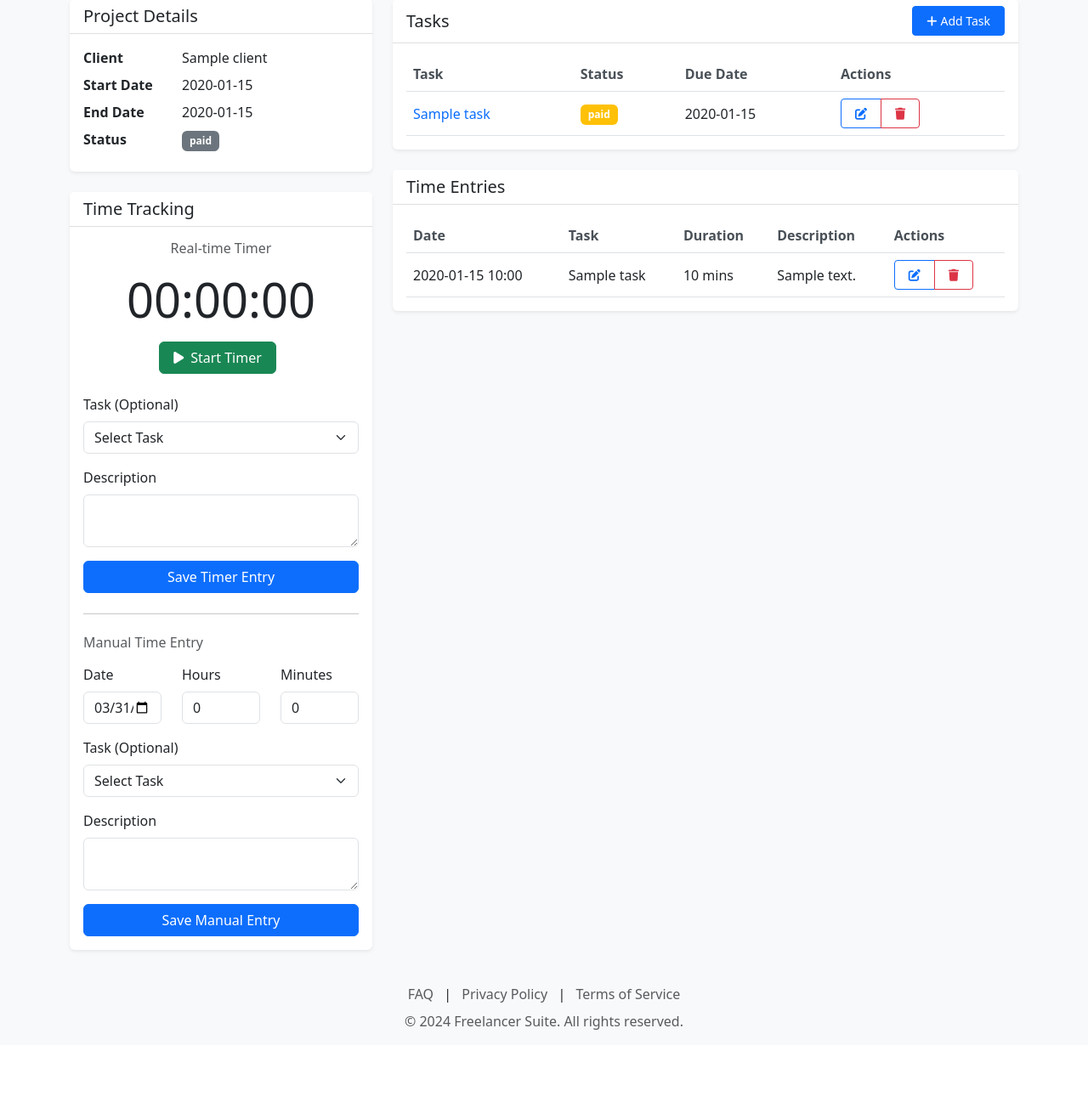
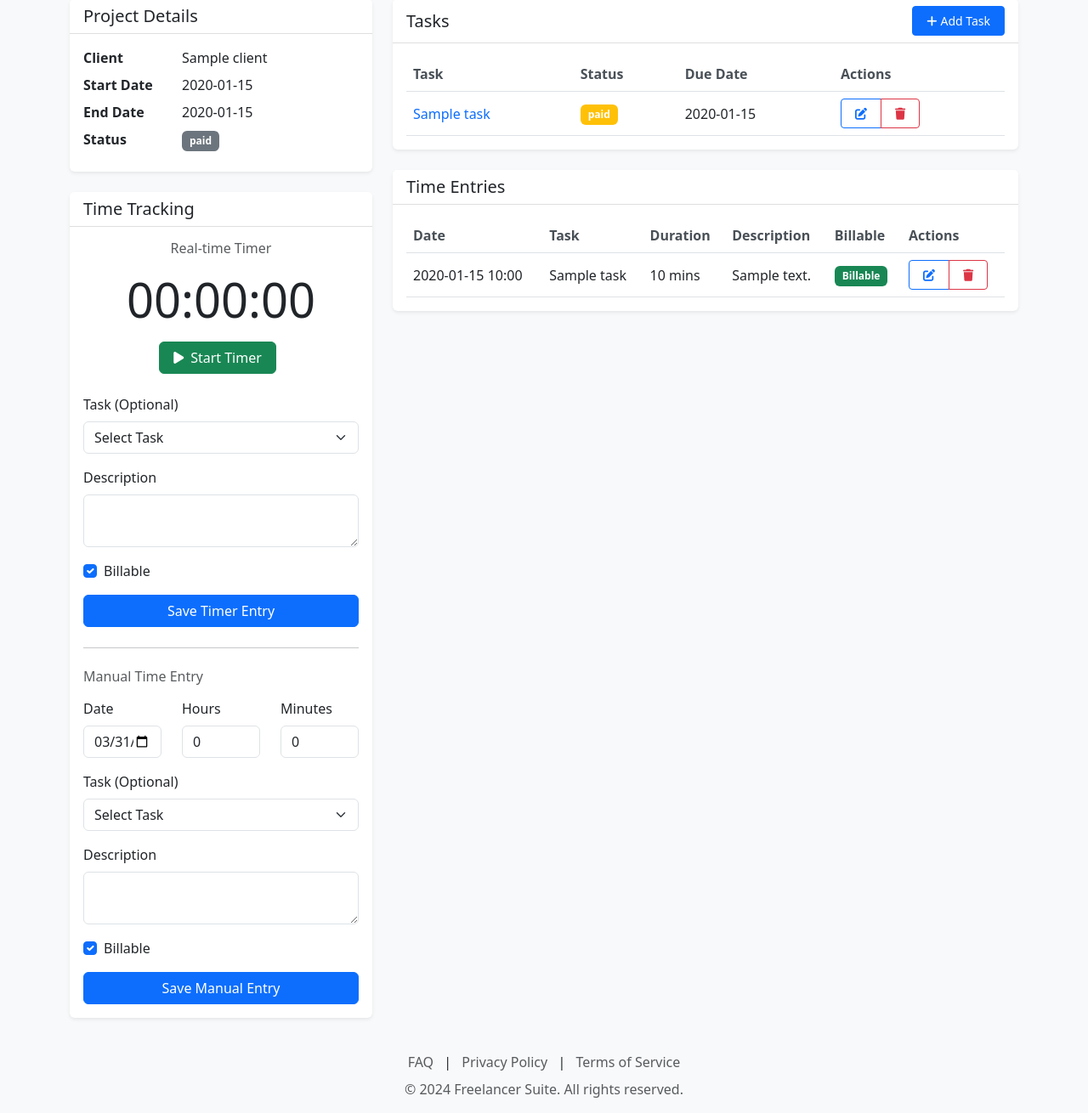
Before and after one commit to Gabangxa/FreelanceDash1, a Flask app: page /projects/1 in a window 1280 px wide. Shown: the part 151-1461 px from the top of the page at 85% size. Before the commit the page ends 1363 px from the top, so only its background shows below. Run offline with Flask 3, Linux system fonts and the light colour scheme; a user stored in the database is signed in; tables that the repository leaves empty hold one stand-in row (values such as "Sample post").

Commit message:
Add billable status to time entries
Replit-Commit-Author: Agent
Replit-Commit-Session-Id: 38666a56-7295-4480-92bf-2490f3cefc4f
Replit-Commit-Screenshot-Url: https://storage.googleapis.com/screenshot-production-us-central1/088f28d3-b1d1-446b-8e43-af70b6701115/c28f6cc6-4746-4fcd-b757-b3f778f09666.jpg

```diff
--- a/templates/projects/detail.html
+++ b/templates/projects/detail.html
@@ -89,6 +89,11 @@
                         <textarea name="description" class="form-control" rows="2"></textarea>
                     </div>
 
+                    <div class="mb-3 form-check">
+                        <input type="checkbox" class="form-check-input" id="billable-timer" name="billable" value="true" checked>
+                        <label class="form-check-label" for="billable-timer">Billable</label>
+                    </div>
+
                     <div class="d-grid">
                         <button type="submit" class="btn btn-primary">Save Timer Entry</button>
                     </div>
@@ -130,6 +135,11 @@
                     <div class="mb-3">
                         <label class="form-label">Description</label>
                         <textarea name="description" class="form-control" rows="2"></textarea>
+                    </div>
+
+                    <div class="mb-3 form-check">
+                        <input type="checkbox" class="form-check-input" id="billable-manual" name="billable" value="true" checked>
+                        <label class="form-check-label" for="billable-manual">Billable</label>
                     </div>
 
                     <div class="d-grid">
@@ -213,6 +223,7 @@
                                 <th>Task</th>
                                 <th>Duration</th>
                                 <th>Description</th>
+                                <th>Billable</th>
                                 <th>Actions</th>
                             </tr>
                         </thead>
@@ -229,6 +240,13 @@
                                 </td>
                                 <td>{{ entry.duration }} mins</td>
                                 <td>{{ entry.description or '-' }}</td>
+                                <td>
+                                    {% if entry.billable %}
+                                    <span class="badge bg-success">Billable</span>
+                                    {% else %}
+                                    <span class="badge bg-secondary">Non-Billable</span>
+                                    {% endif %}
+                                </td>
                                 <td>
                                     <div class="btn-group">
                                         <a href="{{ url_for('projects.edit_time_entry', id=entry.id) }}"
@@ -256,7 +274,8 @@
                                                     <p>Are you sure you want to delete this time entry? This cannot be undone.</p>
                                                     <p class="mb-0"><strong>Date:</strong> {{ entry.start_time.strftime('%Y-%m-%d %H:%M') }}</p>
                                                     <p class="mb-0"><strong>Duration:</strong> {{ entry.duration }} minutes</p>
-                                                    <p><strong>Description:</strong> {{ entry.description or 'No description' }}</p>
+                                                    <p class="mb-0"><strong>Description:</strong> {{ entry.description or 'No description' }}</p>
+                                                    <p><strong>Billable:</strong> {% if entry.billable %}Yes{% else %}No{% endif %}</p>
                                                 </div>
                                                 <div class="modal-footer">
                                                     <button type="button" class="btn btn-secondary" data-bs-dismiss="modal">Cancel</button>
@@ -272,7 +291,7 @@
                             {% endfor %}
                             {% if project.time_entries|length == 0 %}
                             <tr>
-                                <td colspan="5" class="text-center py-3 text-muted">
+                                <td colspan="6" class="text-center py-3 text-muted">
                                     No time entries recorded yet
                                 </td>
                             </tr>
--- a/templates/projects/edit_time_entry.html
+++ b/templates/projects/edit_time_entry.html
@@ -125,7 +125,8 @@
                 <p>Are you sure you want to delete this time entry? This action cannot be undone.</p>
                 <p class="mb-0"><strong>Date:</strong> {{ time_entry.start_time.strftime('%Y-%m-%d %H:%M') }}</p>
                 <p class="mb-0"><strong>Duration:</strong> {{ time_entry.duration }} minutes</p>
-                <p><strong>Description:</strong> {{ time_entry.description or 'No description' }}</p>
+                <p class="mb-0"><strong>Description:</strong> {{ time_entry.description or 'No description' }}</p>
+                <p><strong>Billable:</strong> {% if time_entry.billable %}Yes{% else %}No{% endif %}</p>
             </div>
             <div class="modal-footer">
                 <button type="button" class="btn btn-secondary" data-bs-dismiss="modal">Cancel</button>
```
